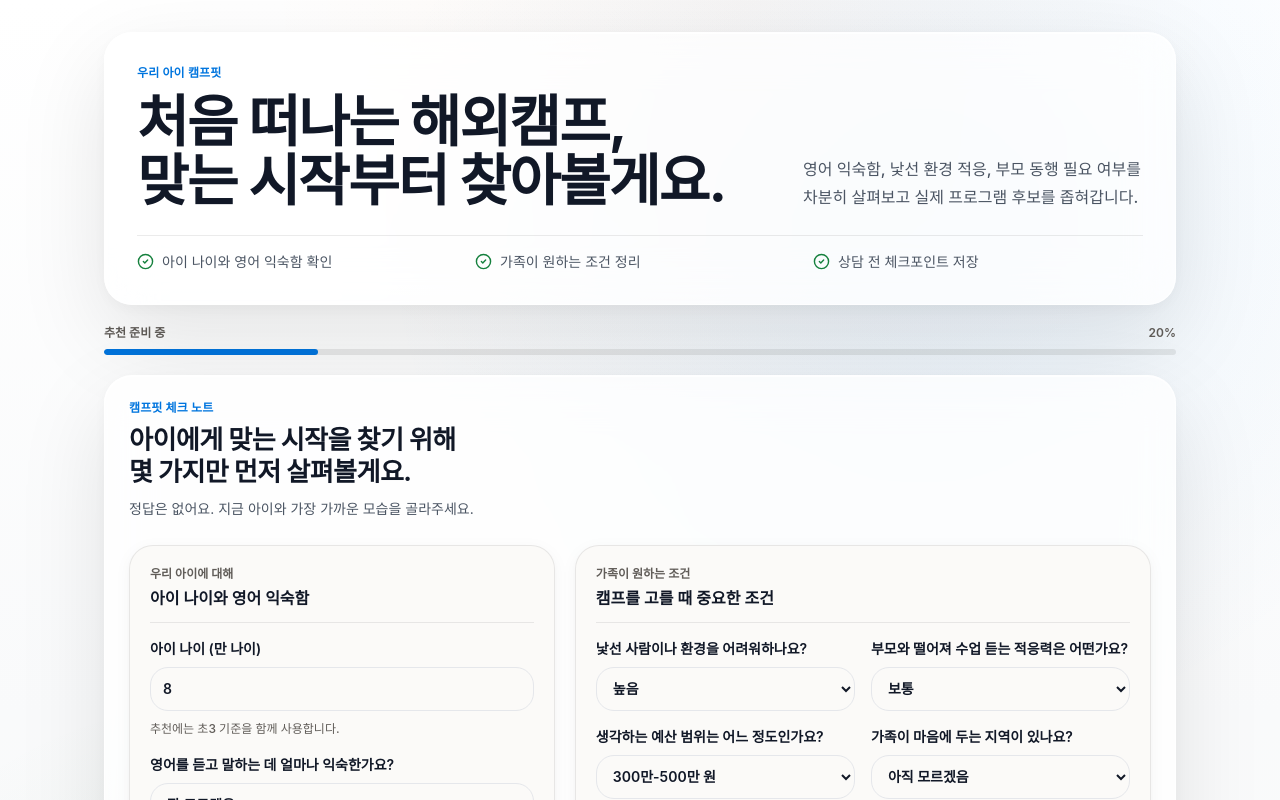
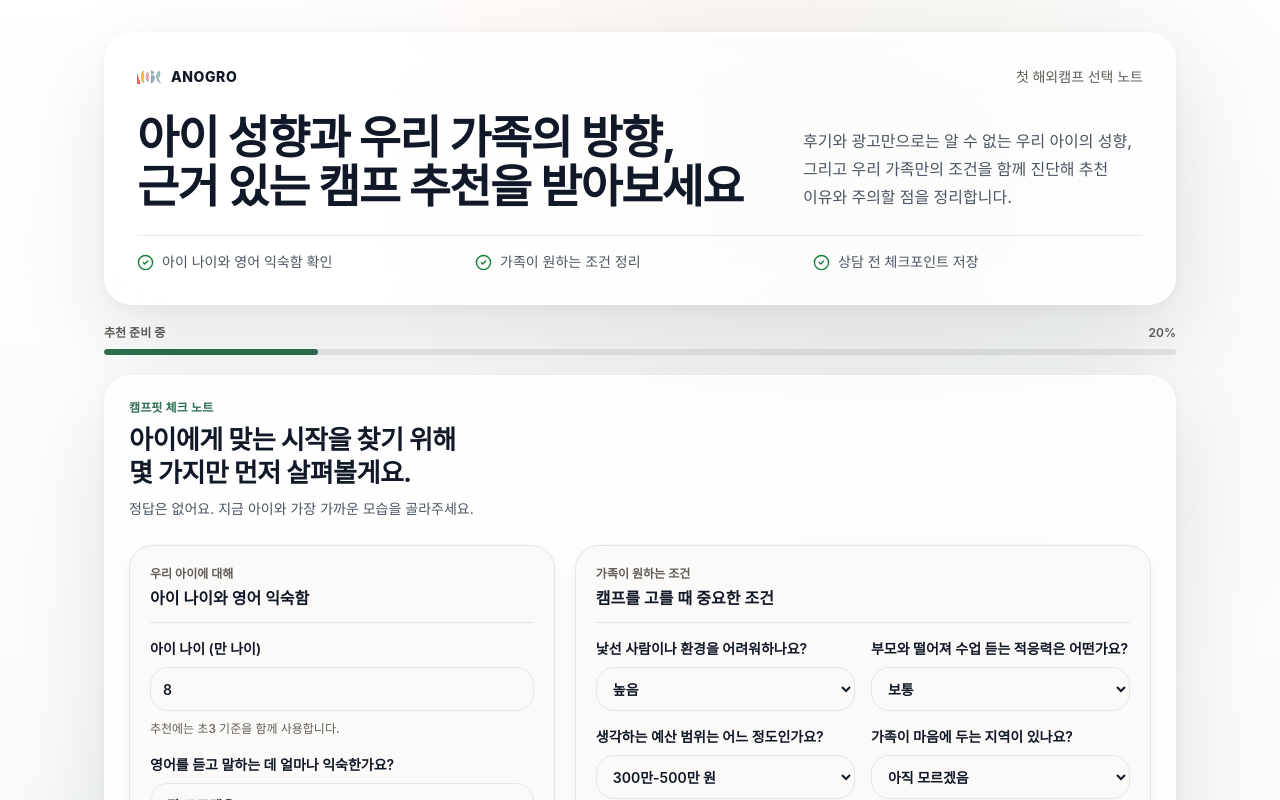
Before and after one commit to anogro/CampFit-AI, a Next.js app: page /campfit in a window 1280 px wide. Both pictures are taken after a click on the button "캠프핏 진단 시작하기". Shown: the top 800 px of the page. Built offline with nearby package versions, Linux system fonts and the light colour scheme.

Commit message:
Improve CampFit brand UI polish

```diff
--- a/app/globals.css
+++ b/app/globals.css
@@ -5,7 +5,7 @@
   --surface-secondary: #f9fafb;
   --surface-elevated: #fbfaf8;
   --surface-glass: rgb(255 255 255 / 0.72);
-  --surface-tint-blue: #f2f9ff;
+  --surface-tint-blue: #eef7f2;
   --surface-tint-green: #eef8f1;
   --surface-tint-yellow: #fff2d8;
   --surface-tint-lavender: #f1ecfa;
@@ -16,23 +16,23 @@
   --text-tertiary: #615d59;
   --border-default: #e5e7eb;
   --border-subtle: rgb(0 0 0 / 0.08);
-  --accent-primary: #0075de;
-  --accent-hover: #005bab;
-  --accent-soft: #f2f9ff;
-  --accent-blue: #097fe8;
+  --accent-primary: #2f6f52;
+  --accent-hover: #275f47;
+  --accent-soft: #eef7f2;
+  --accent-blue: #2f6f52;
   --accent-brand-green: #15803d;
   --accent-lavender: #9a86bd;
   --accent-peach: #f97316;
-  --cta-glass-bg: rgb(255 255 255 / 0.66);
-  --cta-glass-bg-hover: rgb(255 255 255 / 0.84);
-  --cta-glass-border: rgb(255 255 255 / 0.86);
+  --cta-glass-bg: linear-gradient(180deg, rgb(238 248 241 / 0.94) 0%, rgb(255 255 255 / 0.72) 100%);
+  --cta-glass-bg-hover: linear-gradient(180deg, rgb(224 243 231 / 0.98) 0%, rgb(255 255 255 / 0.82) 100%);
+  --cta-glass-border: rgb(21 128 61 / 0.28);
   --cta-glass-text: #1f2933;
-  --cta-glass-shadow: inset 0 1px 0 rgb(255 255 255 / 0.92), 0 16px 34px rgb(17 24 39 / 0.08), 0 3px 12px rgb(9 127 232 / 0.08);
+  --cta-glass-shadow: inset 0 1px 0 rgb(255 255 255 / 0.9), 0 10px 24px rgb(21 128 61 / 0.1), 0 5px 14px rgb(17 24 39 / 0.065);
   --status-success: #15803d;
   --status-warning: #946a2d;
   --status-error: #9f2f2d;
-  --status-info: #097fe8;
-  --focus-ring: rgb(9 127 232 / 0.32);
+  --status-info: #2f6f52;
+  --focus-ring: rgb(47 111 82 / 0.3);
   --shadow-card: 0 32px 90px rgb(0 0 0 / 0.1), 0 4px 18px rgb(0 0 0 / 0.04), inset 0 1px 0 rgb(255 255 255 / 0.75);
   --shadow-soft: 0 4px 18px rgb(0 0 0 / 0.04), 0 2px 8px rgb(0 0 0 / 0.027);
 }
@@ -48,7 +48,7 @@ html {
 body {
   margin: 0;
   background:
-    radial-gradient(circle at 72% 16%, rgb(9 127 232 / 0.08), transparent 34rem),
+    radial-gradient(circle at 72% 16%, rgb(47 111 82 / 0.055), transparent 34rem),
     radial-gradient(circle at 18% 86%, rgb(21 128 61 / 0.07), transparent 28rem),
     radial-gradient(circle at 58% 0%, rgb(249 115 22 / 0.045), transparent 30rem),
     linear-gradient(180deg, #ffffff 0%, var(--surface-secondary) 54%, var(--surface-elevated) 100%);
@@ -61,7 +61,8 @@ button,
 input,
 select,
 textarea {
-  font: inherit;
+  font-family: inherit;
+  font-size: inherit;
 }
 
 .apple-glass {
@@ -94,9 +95,9 @@ textarea {
 }
 
 .glass-cta:hover {
-  border-color: rgb(9 127 232 / 0.18);
+  border-color: rgb(21 128 61 / 0.38);
   background: var(--cta-glass-bg-hover);
-  box-shadow: inset 0 1px 0 rgb(255 255 255 / 0.95), 0 18px 38px rgb(17 24 39 / 0.1), 0 4px 16px rgb(21 128 61 / 0.1);
+  box-shadow: inset 0 1px 0 rgb(255 255 255 / 0.95), 0 12px 28px rgb(21 128 61 / 0.13), 0 6px 16px rgb(17 24 39 / 0.075);
 }
 
 .glass-button-muted {
@@ -109,7 +110,7 @@ textarea {
 }
 
 .glass-button-muted:hover {
-  border-color: rgb(9 127 232 / 0.16);
+  border-color: rgb(47 111 82 / 0.16);
   background: rgb(255 255 255 / 0.76);
 }
 
--- a/components/campfit/CampfitHeroShowcase.tsx
+++ b/components/campfit/CampfitHeroShowcase.tsx
@@ -5,17 +5,17 @@ import { ArrowRight, ListChecks, UserRound, UsersRound } from "lucide-react"
 const guidePoints = [
   {
     label: "아이 성향",
-    text: "영어 익숙함 · 낯가림 · 분리 적응",
+    text: "영어 익숙함 · 낯가림 · 분리불안 적응력",
     Icon: UserRound,
   },
   {
-    label: "가족 조건",
-    text: "부모 동행 · 예산 · 기간 · 희망 지역",
+    label: "부모의 방향",
+    text: "동행 여부 · 예산 · 기간 · 희망 지역",
     Icon: UsersRound,
   },
   {
-    label: "선택 기준",
-    text: "추천 방향 · 주의할 선택 · 다음 체크포인트",
+    label: "맞춤 추천 & 이유",
+    text: "추천 캠프 · 추천 이유 · 주의할 점",
     Icon: ListChecks,
   },
 ] as const
@@ -31,17 +31,18 @@ export function CampfitHeroShowcase({ onStart }: { readonly onStart: () => void
             {campCategories.map((category) => (
               <span
                 key={category}
-                className="rounded-full border border-[rgb(9_127_232_/_0.14)] bg-[var(--surface-tint-blue)] px-3 py-1 text-[11px] font-bold leading-none text-[var(--accent-blue)] shadow-[inset_0_1px_0_rgba(255,255,255,0.75)] [word-break:keep-all] sm:text-xs"
+                className="rounded-full border border-[rgb(47_111_82_/_0.16)] bg-[var(--surface-tint-blue)] px-3 py-1 text-[11px] font-bold leading-none text-[var(--accent-blue)] shadow-[inset_0_1px_0_rgba(255,255,255,0.75)] [word-break:keep-all] sm:text-xs"
               >
                 {category}
               </span>
             ))}
           </div>
-          <h1 className="max-w-[34rem] text-[1.72rem] font-bold leading-[1.1] tracking-[-0.03em] text-[var(--text-ink)] [word-break:keep-all] sm:text-[2.65rem] lg:text-[3.35rem]">
-            아이의 첫 해외캠프,
+          <h1 className="max-w-[36rem] text-[1.34rem] font-bold leading-[1.1] tracking-[-0.03em] text-[var(--text-ink)] [word-break:keep-all] sm:text-[2.18rem] lg:text-[2.78rem]">
+            아이 성향과 우리 가족의 방향,
             <br />
-            감이 아니라 기준에 맞게
-            <br className="sm:hidden" /> 고르세요.
+            근거 있는 캠프 추천을
+            <br />
+            받아보세요
           </h1>
         </div>
 
@@ -52,13 +53,13 @@ export function CampfitHeroShowcase({ onStart }: { readonly onStart: () => void
               aria-hidden="true"
             />
             <div
-              className="absolute right-4 top-7 h-16 w-16 rounded-full bg-[rgb(9_127_232_/_0.08)] blur-2xl lg:right-16 lg:top-12 lg:h-28 lg:w-28"
+              className="absolute right-4 top-7 h-16 w-16 rounded-full bg-[rgb(47_111_82_/_0.06)] blur-2xl lg:right-16 lg:top-12 lg:h-28 lg:w-28"
               aria-hidden="true"
             />
             <img
               src="/images/campfit image.png"
               alt="아이의 첫 해외캠프를 준비하는 부모와 아이 일러스트"
-              className="relative mx-auto max-h-[220px] w-full object-contain drop-shadow-[0_22px_34px_rgba(0,0,0,0.12)] sm:max-h-[380px] lg:max-h-[560px] xl:max-h-[610px]"
+              className="relative mx-auto max-h-[170px] w-full object-contain drop-shadow-[0_22px_34px_rgba(0,0,0,0.12)] sm:max-h-[380px] lg:max-h-[560px] xl:max-h-[610px]"
               draggable={false}
               fetchPriority="high"
             />
@@ -67,31 +68,31 @@ export function CampfitHeroShowcase({ onStart }: { readonly onStart: () => void
 
         <div className="order-3 grid justify-items-center gap-3 text-center lg:mt-5 lg:max-w-[35rem] lg:justify-items-start lg:text-left">
           <p className="max-w-2xl text-sm leading-6 text-[var(--text-secondary)] [word-break:keep-all] sm:text-base sm:leading-7 lg:text-[1.02rem]">
-            <span className="block">후기 몇 개, 유명 광고로는</span>
-            <span className="block">우리 아이에게 맞는 캠프를 찾을 수 없습니다.</span>
-            <span className="mt-1 block">아이 성향과 가족 조건을 함께 보고</span>
-            <span className="block">첫 캠프 선택의 기준을 정리합니다.</span>
+            <span className="block">후기와 광고만으로는 알 수 없는 우리 아이의 성향,</span>
+            <span className="block">그리고 우리 가족만의 조건.</span>
+            <span className="mt-1 block">두 가지를 함께 진단해, 왜 이 캠프가 맞는지</span>
+            <span className="block">이유와 함께 추천해 드립니다.</span>
           </p>
         </div>
 
-        <div className="order-5 grid justify-items-center lg:order-4 lg:mt-4 lg:justify-items-start">
+        <div className="order-5 grid justify-items-center lg:order-4 lg:mt-5 lg:justify-items-start">
           <button
-            className="apple-pill glass-cta inline-flex min-h-11 w-full max-w-[320px] items-center justify-center gap-2 px-6 text-base font-bold ring-1 ring-[rgb(229_231_235_/_0.72)] transition hover:-translate-y-0.5 active:translate-y-0 active:scale-[0.98] sm:min-h-[52px] lg:max-w-[260px]"
+            className="apple-pill glass-cta inline-flex min-h-[46px] w-full max-w-[344px] items-center justify-center gap-2.5 px-7 text-[15px] font-[800] ring-1 ring-[rgb(21_128_61_/_0.12)] transition hover:-translate-y-0.5 active:translate-y-0 active:scale-[0.98] sm:min-h-[56px] sm:text-[17px] lg:max-w-[300px]"
             type="button"
             onClick={onStart}
           >
             캠프핏 진단 시작하기
-            <ArrowRight size={18} className="text-[var(--accent-brand-green)]" aria-hidden="true" />
+            <ArrowRight size={19} className="text-[var(--accent-brand-green)]" aria-hidden="true" />
           </button>
         </div>
 
-        <div className="order-4 grid w-full grid-cols-3 gap-2 lg:order-5 lg:mt-5 lg:max-w-[35rem] lg:gap-3">
+        <div className="order-4 grid w-full grid-cols-3 gap-2 lg:order-5 lg:mt-7 lg:max-w-[35rem] lg:gap-3">
           {guidePoints.map(({ label, text, Icon }) => (
             <div
               key={label}
-              className="grid justify-items-center gap-1 rounded-[16px] border border-[var(--border-subtle)] bg-[rgb(255_255_255_/_0.74)] px-2 py-2 text-center shadow-[0_4px_18px_rgba(0,0,0,0.035)] lg:gap-1.5 lg:rounded-[18px] lg:px-4 lg:py-3 lg:justify-items-start lg:text-left"
+              className="grid justify-items-center gap-0.5 rounded-[16px] border border-[var(--border-subtle)] bg-[rgb(255_255_255_/_0.74)] px-1.5 py-1.5 text-center shadow-[0_4px_18px_rgba(0,0,0,0.035)] lg:gap-1.5 lg:rounded-[18px] lg:px-4 lg:py-3 lg:justify-items-start lg:text-left"
             >
-              <Icon size={19} strokeWidth={2.2} className="text-[var(--accent-brand-green)] lg:h-6 lg:w-6" aria-hidden="true" />
+              <Icon size={17} strokeWidth={2.2} className="text-[var(--accent-brand-green)] lg:h-6 lg:w-6" aria-hidden="true" />
               <div className="grid gap-1">
                 <p className="text-[11px] font-bold leading-tight text-[var(--text-primary)] [word-break:keep-all] sm:text-xs">
                   {label}
--- a/components/campfit/CampfitStartHero.tsx
+++ b/components/campfit/CampfitStartHero.tsx
@@ -10,7 +10,7 @@ export function CampfitStartHero({ onStart }: { readonly onStart: () => void })
           <header className="flex items-center justify-between gap-4">
             <div className="flex items-center gap-2.5">
               <img src="/images/Small Logo.png" alt="" className="h-6 w-6 object-contain" draggable={false} />
-              <p className="text-sm font-extrabold tracking-[0.12em] text-[var(--text-primary)]">ANOGRO</p>
+              <p className="text-sm font-extrabold tracking-[0.04em] text-[var(--text-primary)]">ANOGRO</p>
             </div>
             <p className="hidden text-sm font-medium text-[var(--text-tertiary)] [word-break:keep-all] sm:block">
               첫 해외캠프 선택 노트
--- a/components/campfit/ExamplePicker.tsx
+++ b/components/campfit/ExamplePicker.tsx
@@ -31,7 +31,7 @@ export function ExamplePicker({ examples, onSelect }: ExamplePickerProps) {
           {examples.map((example) => (
             <button
               key={example}
-              className="rounded-[16px] border border-[rgb(255_255_255_/_0.72)] bg-[rgb(255_255_255_/_0.56)] px-3 py-2 text-left text-sm leading-6 text-[var(--text-secondary)] shadow-[inset_0_1px_0_rgba(255,255,255,0.82)] backdrop-blur-lg transition hover:border-[rgb(9_127_232_/_0.16)] hover:bg-[rgb(255_255_255_/_0.78)] [word-break:keep-all]"
+              className="rounded-[16px] border border-[rgb(255_255_255_/_0.72)] bg-[rgb(255_255_255_/_0.56)] px-3 py-2 text-left text-sm leading-6 text-[var(--text-secondary)] shadow-[inset_0_1px_0_rgba(255,255,255,0.82)] backdrop-blur-lg transition hover:border-[rgb(47_111_82_/_0.16)] hover:bg-[rgb(255_255_255_/_0.78)] [word-break:keep-all]"
               type="button"
               onClick={() => {
                 onSelect(example)
--- a/components/campfit/FlowSections.tsx
+++ b/components/campfit/FlowSections.tsx
@@ -27,16 +27,24 @@ const followUpExampleSets = [
 export function Header() {
   return (
     <header className="apple-glass grid gap-6 rounded-[28px] p-5 md:p-8">
+      <div className="flex items-center justify-between gap-4">
+        <div className="flex items-center gap-2.5">
+          <img src="/images/Small Logo.png" alt="" className="h-6 w-6 object-contain" draggable={false} />
+          <p className="text-sm font-extrabold tracking-[0.04em] text-[var(--text-primary)]">ANOGRO</p>
+        </div>
+        <p className="hidden text-sm font-medium text-[var(--text-tertiary)] [word-break:keep-all] sm:block">
+          첫 해외캠프 선택 노트
+        </p>
+      </div>
       <div className="grid gap-5 lg:grid-cols-[1fr_340px] lg:items-end">
         <div className="grid gap-3">
-          <p className="text-xs font-semibold tracking-[0.01em] text-[var(--accent-primary)]">우리 아이 캠프핏</p>
-          <h1 className="max-w-3xl text-[2rem] font-bold leading-[1.05] tracking-[-0.03em] text-[var(--text-primary)] [word-break:keep-all] sm:text-[2.75rem] md:text-[3.5rem]">
-            <span className="block">처음 떠나는 해외캠프,</span>
-            <span className="block">맞는 시작부터 찾아볼게요.</span>
+          <h1 className="max-w-3xl text-[1.85rem] font-bold leading-[1.08] tracking-[-0.03em] text-[var(--text-primary)] [word-break:keep-all] sm:text-[2.3rem] md:text-[2.85rem]">
+            <span className="block">아이 성향과 우리 가족의 방향,</span>
+            <span className="block">근거 있는 캠프 추천을 받아보세요</span>
           </h1>
         </div>
         <p className="text-base font-medium leading-7 text-[var(--text-secondary)] [word-break:keep-all]">
-          영어 익숙함, 낯선 환경 적응, 부모 동행 필요 여부를 차분히 살펴보고 실제 프로그램 후보를 좁혀갑니다.
+          후기와 광고만으로는 알 수 없는 우리 아이의 성향, 그리고 우리 가족만의 조건을 함께 진단해 추천 이유와 주의할 점을 정리합니다.
         </p>
       </div>
       <ul className="grid gap-2 border-t border-[var(--border-subtle)] pt-4 text-sm text-[var(--text-secondary)] sm:grid-cols-3">
--- a/components/campfit/ResultRadarChart.tsx
+++ b/components/campfit/ResultRadarChart.tsx
@@ -53,7 +53,7 @@ function RadarChart({ scores }: { readonly scores: readonly AxisScore[] }) {
           </g>
         )
       })}
-      <polygon points={polygon} fill="rgb(9 127 232 / 0.18)" stroke="var(--accent-primary)" strokeWidth="2" />
+      <polygon points={polygon} fill="rgb(47 111 82 / 0.16)" stroke="var(--accent-primary)" strokeWidth="2" />
     </svg>
   )
 }
```
Also changed, not shown: 1 other file (tests, documents, lock files or other folders).
